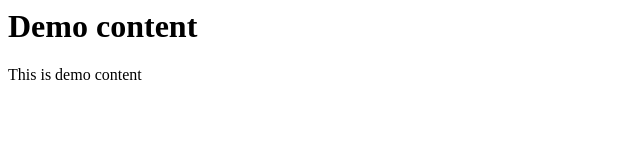
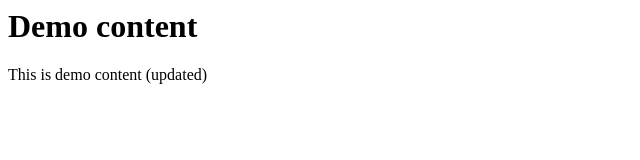
Before and after one commit to opennewmedia/widget_content, a plain HTML site: page index.html in a window 1280 px wide. Shown: the full height of the page, 0-640 px from the left. Drawn offline with Linux system fonts and the light colour scheme.

Commit message:
changes text

```diff
--- a/index.html
+++ b/index.html
@@ -1,4 +1,4 @@
 <div>
     <h1>Demo content</h1>
-    <p>This is demo content</p>
+    <p>This is demo content (updated)</p>
 </div>
```
